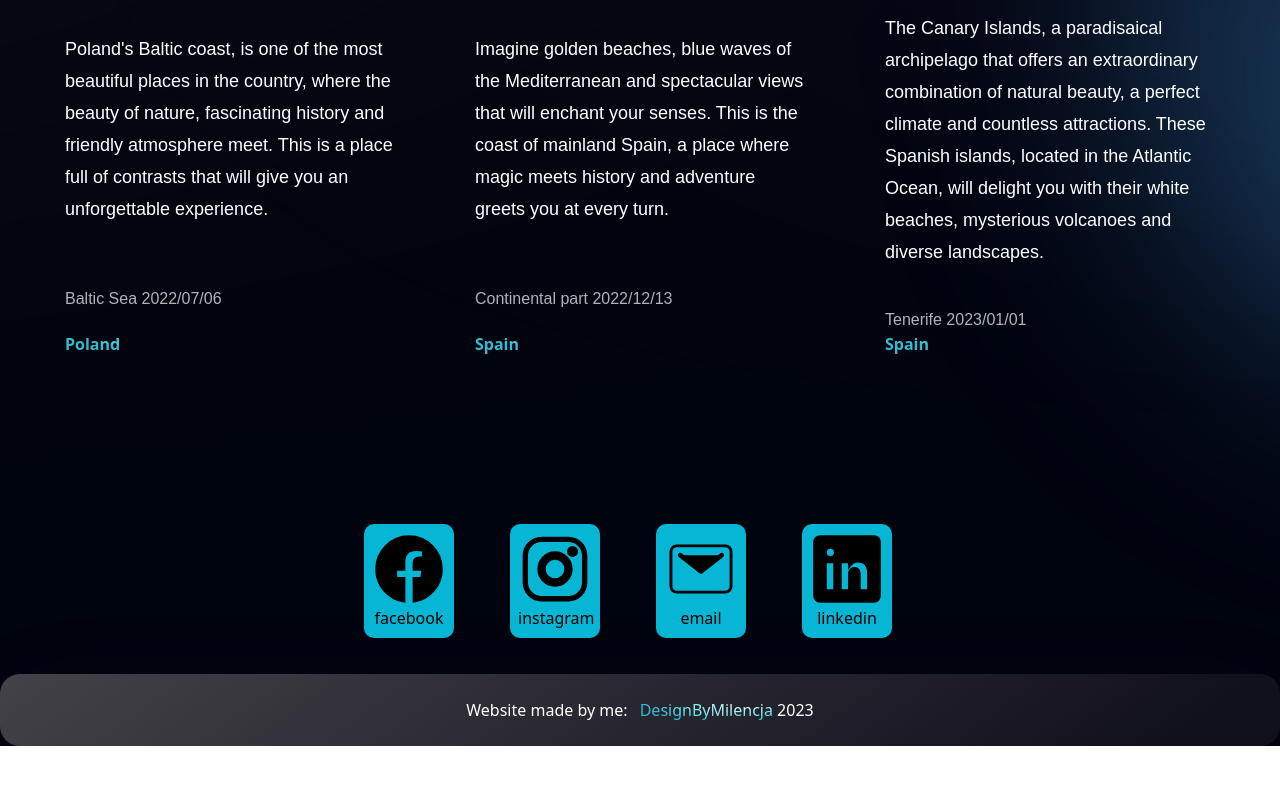
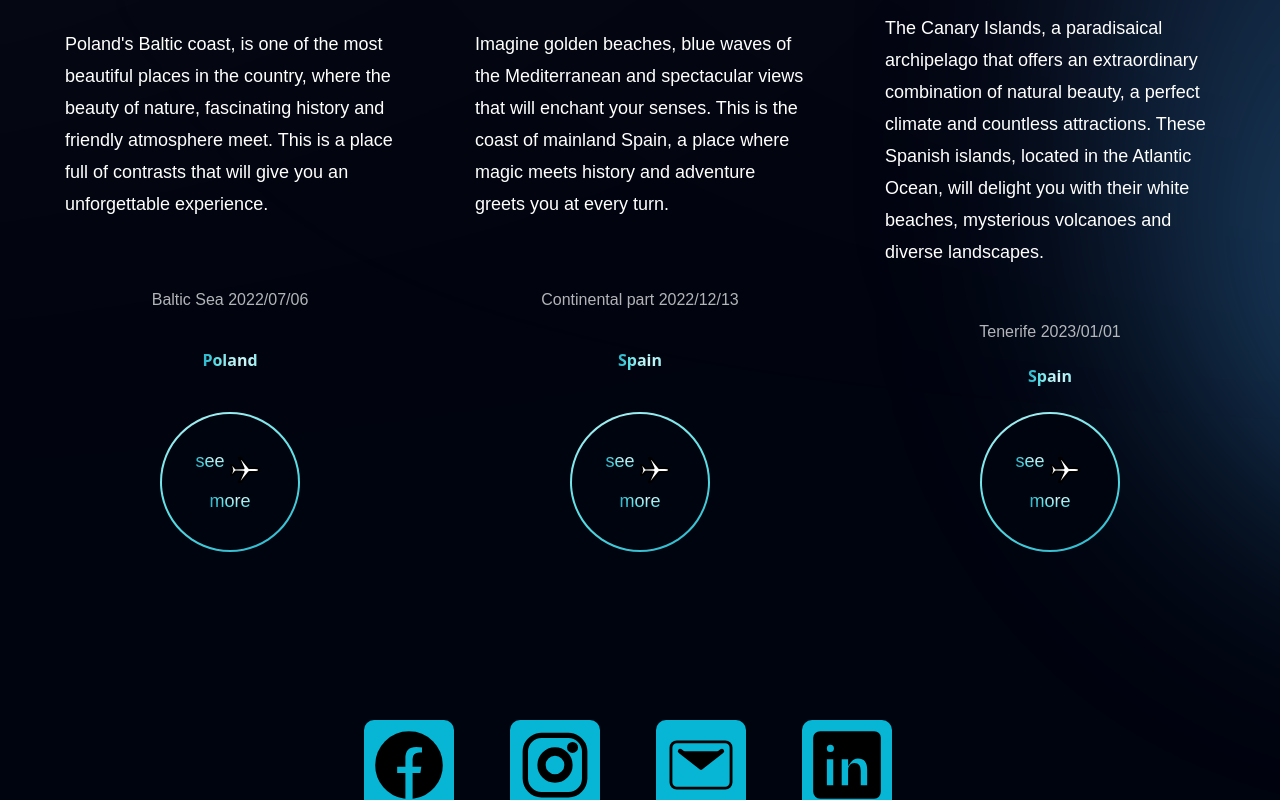
Before and after one commit to designByMilencja/Van-Life-Website, a React (Vite) app in the folder van-life/: page /travelling in a window 1280 px wide. Shown: the part 2053-2853 px from the top of the page. Before the commit the page ends 2799 px from the top, so only its background shows below. Built offline with nearby package versions, Linux system fonts and the light colour scheme.

Commit message:
feat(TravelCard): added button to see more

```diff
--- a/van-life/src/components/travelling/TravelCard.jsx
+++ b/van-life/src/components/travelling/TravelCard.jsx
@@ -1,13 +1,15 @@
 import React from "react";
+import {ButtonRound} from "../common/ButtonRound";
 
 const TravelCard = ({content, name, title, img}) => {
     return (
         <div
-            className="flex justify-between flex-col px-5 py-12 rounded-[10px] max-w-[370px] md:mr-10 sm:mr-5 mr-0 my-5 travel-card">
+            className="flex justify-between flex-col items-center px-5 py-12 rounded-[10px] max-w-[370px] md:mr-10 sm:mr-5 mr-0 my-5 travel-card">
             <img src={img} alt={`photo from ${title}`} className="w-[370px] object-contain rounded-[10px]"/>
-            <p className="font-poppins font-normal text-[18px] leading-[32px] text-white my-10 ">{content}</p>
-            <p className="font-poppins font-normal text-dimWhite">{title}</p>
-            <p className="font-semibold text-gradient">{name}</p>
+            <p className="font-poppins font-normal text-[18px] leading-[32px] text-white my-10">{content}</p>
+            <p className="font-poppins font-normal text-dimWhite p-3">{title}</p>
+            <p className="font-semibold text-gradient m-2 pb-4">{name}</p>
+            <ButtonRound textFirst="see" textSecond="more" url={`/gallery/${title}`}/>
         </div>
     )
 }
```
